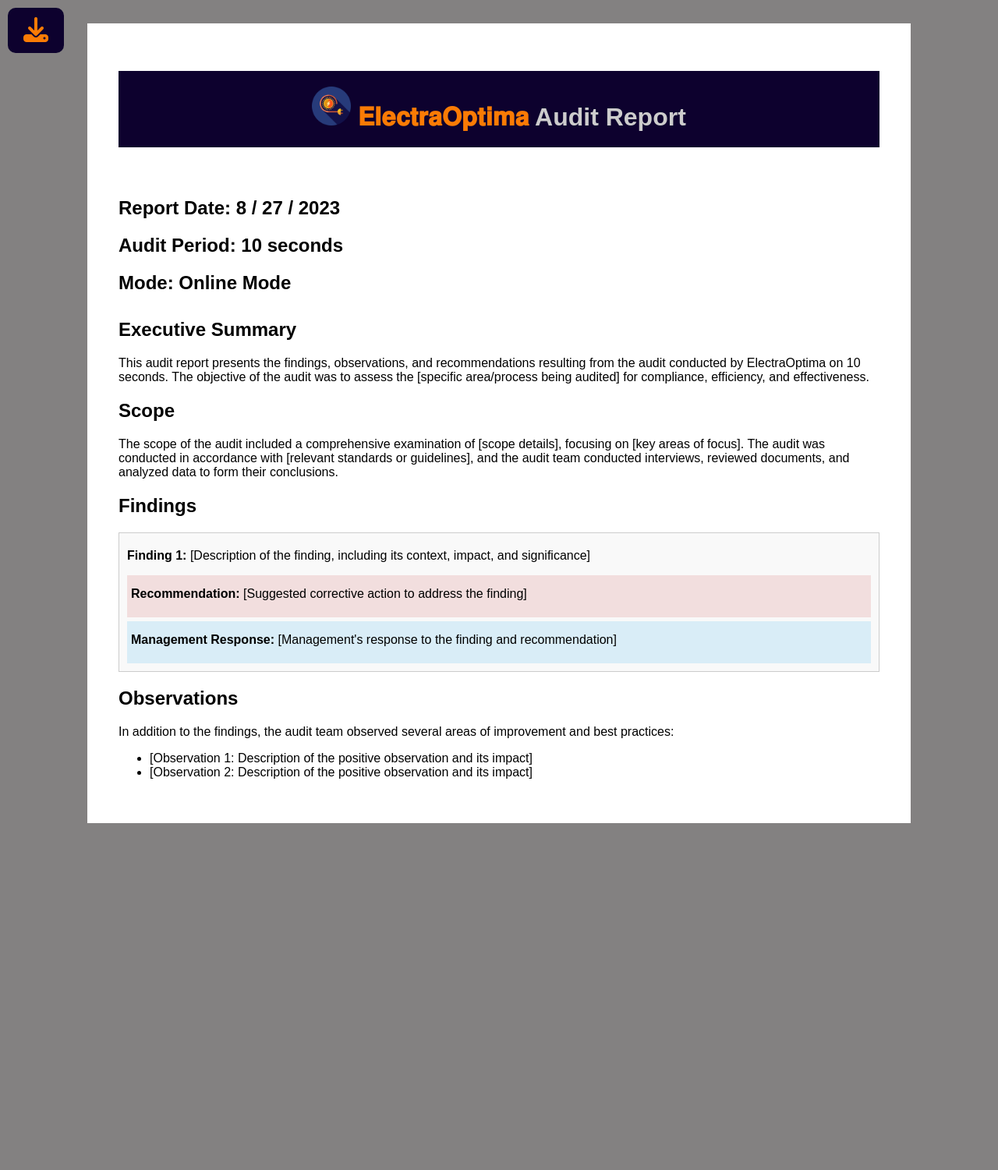
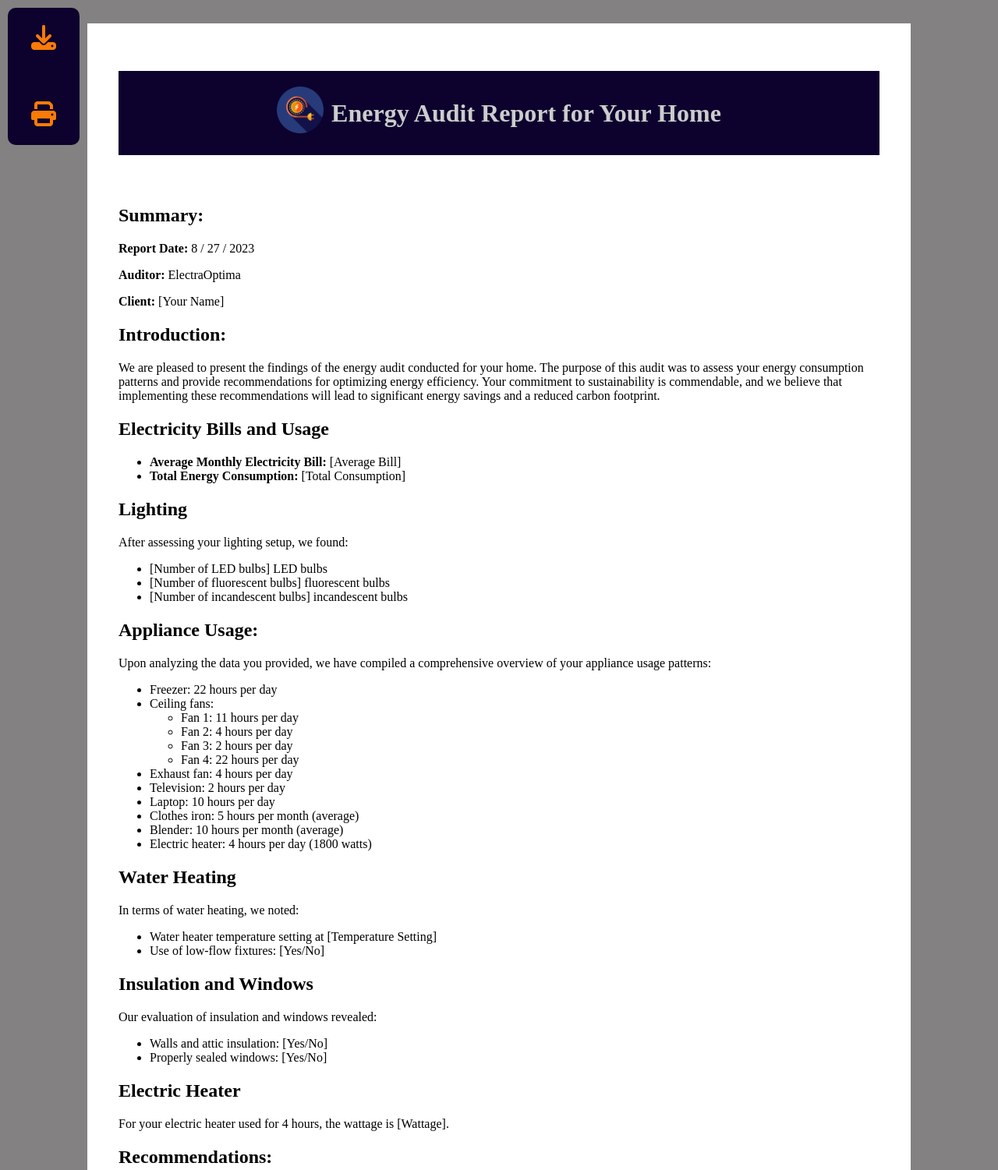
Before and after one commit to hitesh09saini/ElectraOptima, a plain HTML site: page report.html in a window 1280 px wide. Shown: the top 1501 px of the page at 78% size. Before the commit the page ends 1086 px from the top, so only its background shows below. Drawn offline with nearby package versions, Linux system fonts and the light colour scheme.

Commit message:
update report

```diff
--- a/report.html
+++ b/report.html
@@ -11,7 +11,7 @@
         crossorigin="anonymous" referrerpolicy="no-referrer" />
     <style>
         body {
-            font-family: Arial, sans-serif;
+            font-family: 'OpenSans-Semibold';
             margin: 0;
             display: flex;
             justify-content: center;
@@ -78,7 +78,7 @@
         #invoice {
             background-color: #fff;
             width: 80%;
-            justify-content:center;
+            justify-content: center;
             display: flex;
             padding: 40px;
         }
@@ -87,87 +87,183 @@
 </head>
 
 <body>
-    <div onclick="generatePdf()"
-        style="position: fixed; top: 10px; padding: 20px; border-radius: 10px; background-color: #0d012e; left: 10px;"><i
-            class="fa-solid fa-download fa-2xl" style="color: #fa7b05;"></i></div>
+    <div id="btn"
+        style="position: fixed; top: 10px; padding: 20px; border-radius: 10px; background-color: #0d012e; left: 10px; ">
+        <div id="btn-down" onclick="generatePdf()" style="padding: 10px;">
+            <i class="fa-solid fa-download fa-2xl" style="color: #fa7b05;"></i>
+
+        </div>
+        <div id="btn-print" style="padding: 10px; margin-top: 60px; ">
+            <i class="fa-solid fa-print fa-2xl" style="color: #fa7b05;"></i>
+        </div>
+
+    </div>
     <div id="invoice">
         <div>
 
-        <h1><img width="50px" src="assets/logo.png" alt=""><span style="color: #fa7b05;"> 𝐄𝐥𝐞𝐜𝐭𝐫𝐚𝐎𝐩𝐭𝐢𝐦𝐚</span> Audit Report</h1>
-        <div style="margin-bottom: 2rem;">
-            <h2 id="date"></h2>
-            <h2>Audit Period: 10 seconds</h2>
-            <h2>Mode: Online Mode</h2>
-        </div>
-        <div class="section">
-            <h2>Executive Summary</h2>
-            <p>This audit report presents the findings, observations, and recommendations resulting from the audit
-                conducted
-                by ElectraOptima on 10 seconds. The objective of the audit was to assess the [specific
-                area/process being audited] for compliance, efficiency, and effectiveness.</p>
-        </div>
 
-        <div class="section">
-            <h2>Scope</h2>
-            <p>The scope of the audit included a comprehensive examination of [scope details], focusing on [key areas of
-                focus]. The audit was conducted in accordance with [relevant standards or guidelines], and the audit
-                team
-                conducted interviews, reviewed documents, and analyzed data to form their conclusions.</p>
-        </div>
 
-        <div class="section">
-            <h2>Findings</h2>
-            <div class="finding">
-                <p><strong>Finding 1:</strong> [Description of the finding, including its context, impact, and
-                    significance]
-                </p>
-                <div class="recommendation">
-                    <p><strong>Recommendation:</strong> [Suggested corrective action to address the finding]</p>
-                </div>
-                <div class="management-response">
-                    <p><strong>Management Response:</strong> [Management's response to the finding and recommendation]
-                    </p>
-                </div>
-            </div>
-            <!-- Repeat for each finding -->
-        </div>
+            <h1 style="display: flex; justify-content: center; align-items: center; gap: 10px;"><a
+                    href="index.html"><img width="60px" src="assets/logo.png" alt=""></a> Energy Audit Report for Your
+                Home</h1>
 
-        <div class="section">
-            <h2>Observations</h2>
-            <p>In addition to the findings, the audit team observed several areas of improvement and best practices:</p>
+            <h2>Summary:</h2>
+            <p><strong>Report Date:</strong><span id="date"></span></p>
+            <p><strong>Auditor:</strong> ElectraOptima</p>
+            <p><strong>Client:</strong> [Your Name]</p>
+
+            <h2>Introduction:</h2>
+            <p>We are pleased to present the findings of the energy audit conducted for your home. The purpose of this
+                audit was to assess your energy consumption patterns and provide recommendations for optimizing energy
+                efficiency. Your commitment to sustainability is commendable, and we believe that implementing these
+                recommendations will lead to significant energy savings and a reduced carbon footprint.</p>
+
+            <h2>Electricity Bills and Usage</h2>
             <ul>
-                <li>[Observation 1: Description of the positive observation and its impact]</li>
-                <li>[Observation 2: Description of the positive observation and its impact]</li>
+                <li><strong>Average Monthly Electricity Bill:</strong> [Average Bill]</li>
+                <li><strong>Total Energy Consumption:</strong> [Total Consumption]</li>
             </ul>
-        </div>
+
+
+            <h2>Lighting</h2>
+            <p>After assessing your lighting setup, we found:</p>
+            <ul>
+                <li>[Number of LED bulbs] LED bulbs</li>
+                <li>[Number of fluorescent bulbs] fluorescent bulbs</li>
+                <li>[Number of incandescent bulbs] incandescent bulbs</li>
+            </ul>
+
+            <h2>Appliance Usage:</h2>
+            <p>Upon analyzing the data you provided, we have compiled a comprehensive overview of your appliance usage
+                patterns:</p>
+            <ul>
+                <li>Freezer: 22 hours per day</li>
+                <li>Ceiling fans:
+                    <ul>
+                        <li>Fan 1: 11 hours per day</li>
+                        <li>Fan 2: 4 hours per day</li>
+                        <li>Fan 3: 2 hours per day</li>
+                        <li>Fan 4: 22 hours per day</li>
+                    </ul>
+                </li>
+                <li>Exhaust fan: 4 hours per day</li>
+                <li>Television: 2 hours per day</li>
+                <li>Laptop: 10 hours per day</li>
+                <li>Clothes iron: 5 hours per month (average)</li>
+                <li>Blender: 10 hours per month (average)</li>
+                <li>Electric heater: 4 hours per day (1800 watts)</li>
+            </ul>
+
+            <h2>Water Heating</h2>
+            <p>In terms of water heating, we noted:</p>
+            <ul>
+                <li>Water heater temperature setting at [Temperature Setting]</li>
+                <li>Use of low-flow fixtures: [Yes/No]</li>
+            </ul>
+
+            <h2>Insulation and Windows</h2>
+            <p>Our evaluation of insulation and windows revealed:</p>
+            <ul>
+                <li>Walls and attic insulation: [Yes/No]</li>
+                <li>Properly sealed windows: [Yes/No]</li>
+            </ul>
+
+            <h2>Electric Heater</h2>
+            <p>For your electric heater used for 4 hours, the wattage is [Wattage].</p>
+
+            <h2>Recommendations:</h2>
+            <ol>
+                <li><strong>Appliance Usage Optimization:</strong><br>
+                    It is advised to assess the necessity of operating ceiling fans for extended periods. Consider
+                    adjusting the operating times to match occupancy needs, which will result in reduced energy
+                    consumption. Additionally, adopting a practice of unplugging electronics when not in use will
+                    eliminate standby power usage.
+                </li>
+                <li><strong>Lighting Efficiency:</strong><br>
+                    While utilizing energy-efficient LED bulbs is a positive step, we recommend consistently turning off
+                    lights when leaving a room. Installing motion sensor switches in high-traffic areas will contribute
+                    to energy savings.
+                </li>
+                <li><strong>Heating and Cooling:</strong><br>
+                    Efficient management of your electric heater is essential. Utilize a programmable thermostat to
+                    regulate temperature settings during different times of the day, ensuring energy is not expended
+                    unnecessarily.
+                </li>
+                <li><strong>Water Heating:</strong><br>
+                    Adjusting your water heater's temperature to a moderate setting (around 120°F or 49°C) will reduce
+                    energy consumption without compromising comfort. This measure also enhances safety by preventing
+                    scalding incidents.
+                </li>
+                <li><strong>Insulation and Windows:</strong><br>
+                    Enhancing insulation in your walls and attic can lead to significant improvements in energy
+                    retention. We recommend evaluating insulation levels and, if required, supplementing them for
+                    optimal efficiency. Addressing drafts through sealing gaps and cracks in windows will further
+                    enhance energy conservation.
+                </li>
+                <li><strong>Future Plans:</strong><br>
+                    As you consider future home renovations or upgrades, prioritize investments in energy-efficient
+                    enhancements. Insulation upgrades, energy-efficient windows, and modern appliances with high energy
+                    efficiency ratings are worthwhile endeavors.
+                </li>
+            </ol>
+
+            <h2>Conclusion:</h2>
+            <p>Your proactive approach to energy efficiency is commendable, and the recommendations provided in this
+                report align with your commitment to sustainable living. Implementing these measures will not only lead
+                to reduced energy expenses but will also contribute to environmental preservation. We encourage you to
+                explore additional avenues for conservation and remain available for any inquiries you may have.</p>
+
+            <h2>Acknowledgments:</h2>
+            <p>We extend our gratitude for your participation in this energy audit. If you require further assistance or
+                wish to discuss these recommendations in more detail, please do not hesitate to contact us.</p>
+
+            <p>Sincerely,</p>
+            <p>ElectraOptima</p>
+            <p><strong>Title:</strong> Energy Audit Specialist</p>
+            <p><strong>Email:</strong> <a href="mailto: hello.elecraoptima@gmail.com">hello.elecraoptima@gmail.com</a>
+            </p>
 
 
 
-    </div>
+        </div>
 
 
     </div>
 </body>
+<script src="https://cdnjs.cloudflare.com/ajax/libs/jquery/3.7.0/jquery.min.js"
+    integrity="sha512-3gJwYpMe3QewGELv8k/BX9vcqhryRdzRMxVfq6ngyWXwo03GFEzjsUm8Q7RZcHPHksttq7/GFoxjCVUjkjvPdw=="
+    crossorigin="anonymous" referrerpolicy="no-referrer"></script>
+
 <script src="https://raw.githack.com/eKoopmans/html2pdf/master/dist/html2pdf.bundle.js"></script>
 <script>
     document.addEventListener('DOMContentLoaded', function () {
         const date = new Date;
 
-        document.getElementById('date').innerText = `Report Date: ${date.getMonth()+1} / ${date.getDate()}  /  ${date.getFullYear()}`;
+        document.getElementById('date').innerText = ` ${date.getMonth() + 1} / ${date.getDate()}  /  ${date.getFullYear()}`;
     }
     );
 
 
     function generatePdf() {
 
-        document.getElementById('invoice').style.width ='90%';
+        document.getElementById('invoice').style.width = '90%';
         const ele = document.getElementById('invoice');
 
         html2pdf().from(ele).save(`ElectraOptima_Residential_Report.pdf`);
-        setTimeout(()=>{
-            document.getElementById('invoice').style.width ='80%';
-        },0);
+        setTimeout(() => {
+            document.getElementById('invoice').style.width = '80%';
+        }, 0);
+
     }
+
+    jQuery(document).ready(function () {
+
+        $('#btn-print').click(function () {
+            document.getElementById('btn').style.display ='none';
+            window.print();
+            document.getElementById('btn').style.display ='block';
+        })
+    })
 
 
 </script>
```
Also changed, not shown: residential.js (+17 -0 lines).
